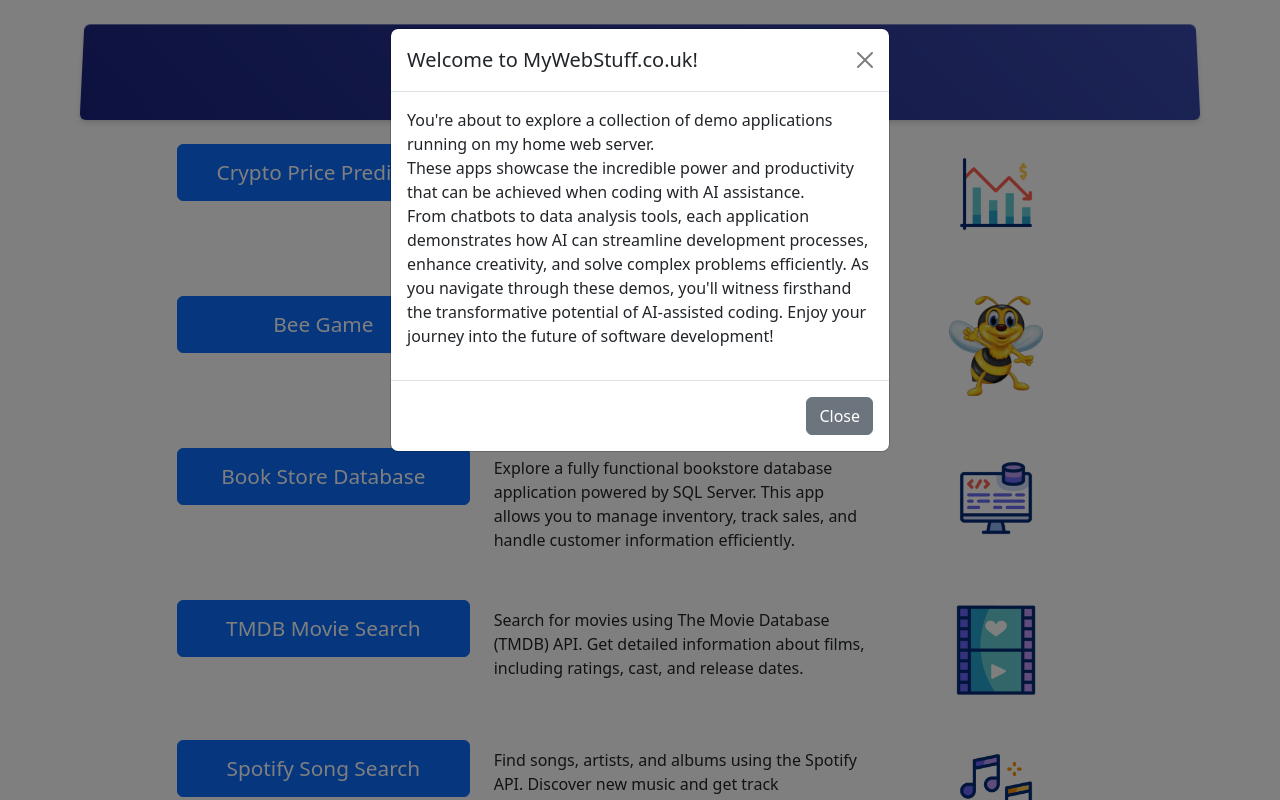
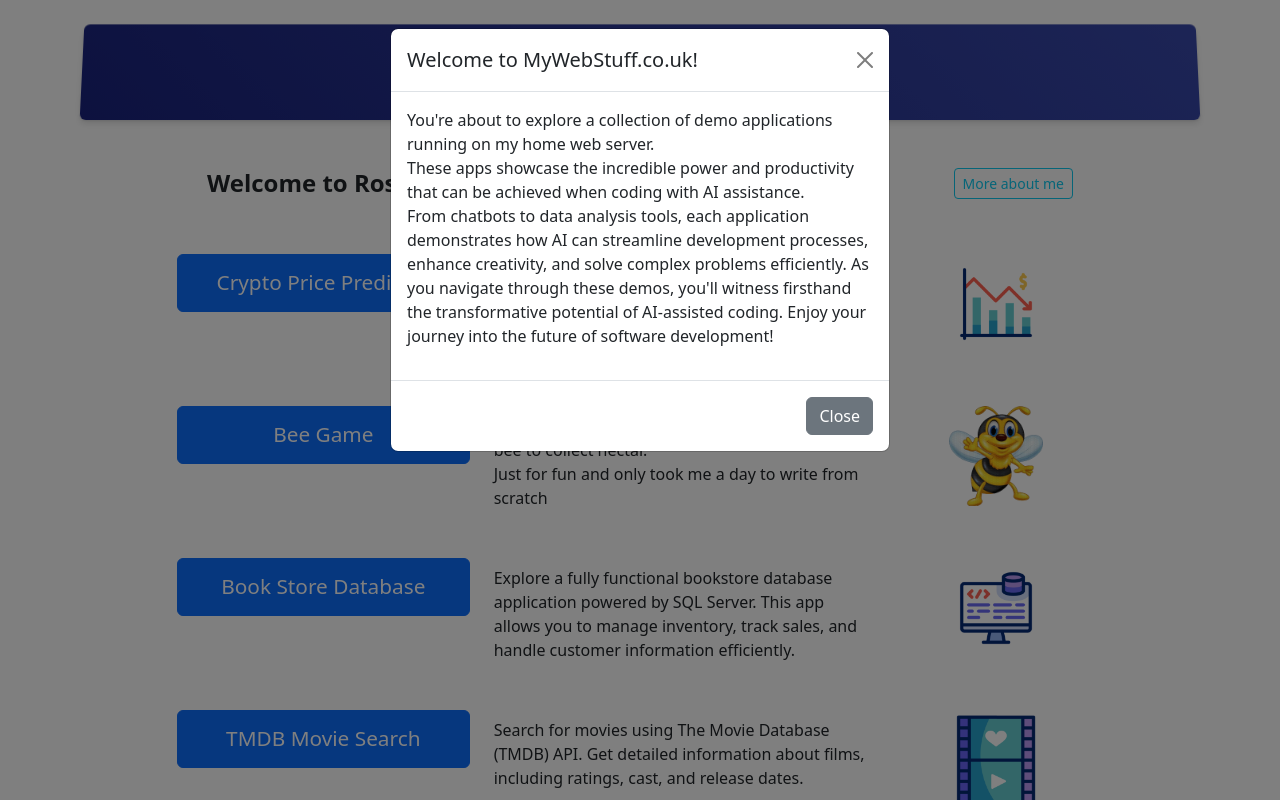
Before and after one commit to Rosssaab/MainMenu, a Flask app: page / in a window 1280 px wide. Run offline with Flask 3, Linux system fonts and the light colour scheme; some libraries are stand-ins or nearby versions.

Commit message:
Added animated expandable introduction section with 'More about me' button

```diff
--- a/templates/index.html
+++ b/templates/index.html
@@ -146,6 +146,40 @@
             max-height: 100px;
             width: auto;
         }
+        .introduction-text {
+            background-color: rgba(255, 255, 255, 0.1);
+            padding: 20px;
+            border-radius: 10px;
+            margin-bottom: 30px;
+            font-size: 1.2rem;
+        }
+        .introduction-text p {
+            margin-bottom: 1rem;
+            line-height: 1.6;
+        }
+        .introduction-text .lead {
+            font-size: 1.5rem;
+            margin-bottom: 0;
+            font-weight: 400;
+        }
+        .intro-content {
+            overflow: hidden;
+            transition: max-height 0.5s ease-out;
+            max-height: 0;
+        }
+        .intro-content.expanded {
+            max-height: 500px; /* Adjust based on content */
+            margin-top: 1rem;
+        }
+        .intro-header {
+            padding-bottom: 0.5rem;
+        }
+        #expandIntro {
+            transition: transform 0.3s ease;
+        }
+        #expandIntro.rotated {
+            transform: rotate(180deg);
+        }
     </style>
 </head>
 
@@ -179,6 +213,24 @@
         <header class="header-3d py-4 my-4 rounded">
             <h1 class="text-center mb-0">My Web Stuff</h1>
         </header>
+
+        <div class="container">
+            <div class="row justify-content-center">
+                <div class="col-lg-10">
+                    <div class="introduction-text mb-4">
+                        <div class="intro-header d-flex justify-content-between align-items-center">
+                            <p class="lead mb-0"><strong>Welcome to Ross Hancher's Code Portfolio</strong></p>
+                            <button class="btn btn-outline-info btn-sm" id="expandIntro">More about me</button>
+                        </div>
+                        <div class="intro-content" style="display: none;">
+                            <p>I'm a seasoned full-stack developer with over 30 years of experience in corporate IT systems. My expertise spans comprehensive database design in Oracle, SQL Server, and more, to creating intuitive GUIs across a range of languages.</p>
+                            <p>With a proven track record in diverse systems and environments, I specialize in deploying solutions on AWS, Azure, or local servers—like this site, hosted on my home machine.</p>
+                            <p>Explore my demo projects below, and feel free to reach out if you think I'm the right fit for your team!</p>
+                        </div>
+                    </div>
+                </div>
+            </div>
+        </div>
 
         <div class="row justify-content-center">
             <div class="col-lg-10">
@@ -366,6 +418,28 @@
             }
         });
     </script>
+
+    <script>
+    document.addEventListener('DOMContentLoaded', function() {
+        const expandBtn = document.getElementById('expandIntro');
+        const content = document.querySelector('.intro-content');
+
+        expandBtn.addEventListener('click', function() {
+            content.classList.toggle('expanded');
+            expandBtn.classList.toggle('rotated');
+
+            if (content.classList.contains('expanded')) {
+                content.style.display = 'block';
+                expandBtn.textContent = 'Show less';
+            } else {
+                setTimeout(() => {
+                    content.style.display = 'none';
+                }, 500); // Match transition duration
+                expandBtn.textContent = 'More about me';
+            }
+        });
+    });
+    </script>
 </body>
 
 </html>
```
